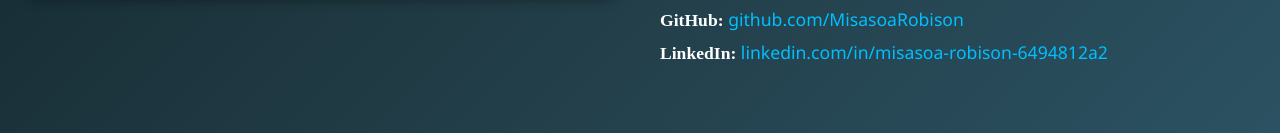
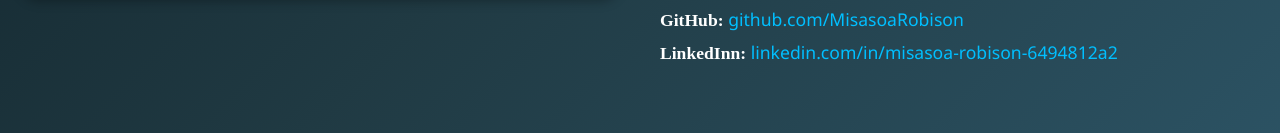
Before and after one commit to MisasoaRobison/Portfolio, a React (Vite) app: page / in a window 1280 px wide. Shown: the part 639-772 px from the top of the page. Built offline with nearby package versions, Linux system fonts and the light colour scheme.

Commit message:
Initial commit

```diff
--- a/src/components/Home.jsx
+++ b/src/components/Home.jsx
@@ -47,7 +47,7 @@ function Home() {
               </a>
             </li>
             <li>
-              <strong style={{fontFamily: 'cursive'}}>LinkedIn:</strong>{" "}
+              <strong style={{fontFamily: 'cursive'}}>LinkedInn:</strong>{" "}
               <a
                 href="https://www.linkedin.com/in/misasoa-robison-6494812a2/"
                 style={styles.link}
```
